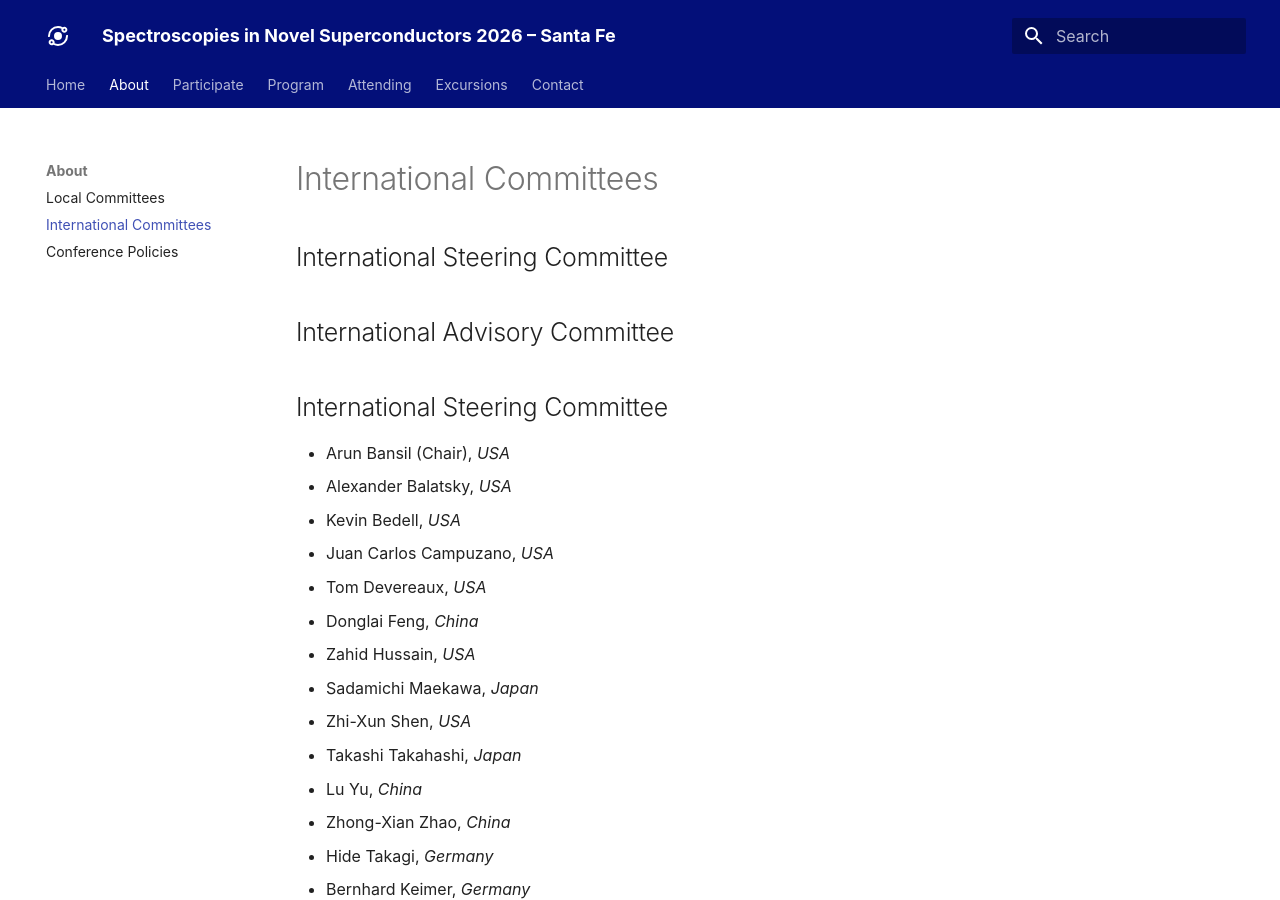
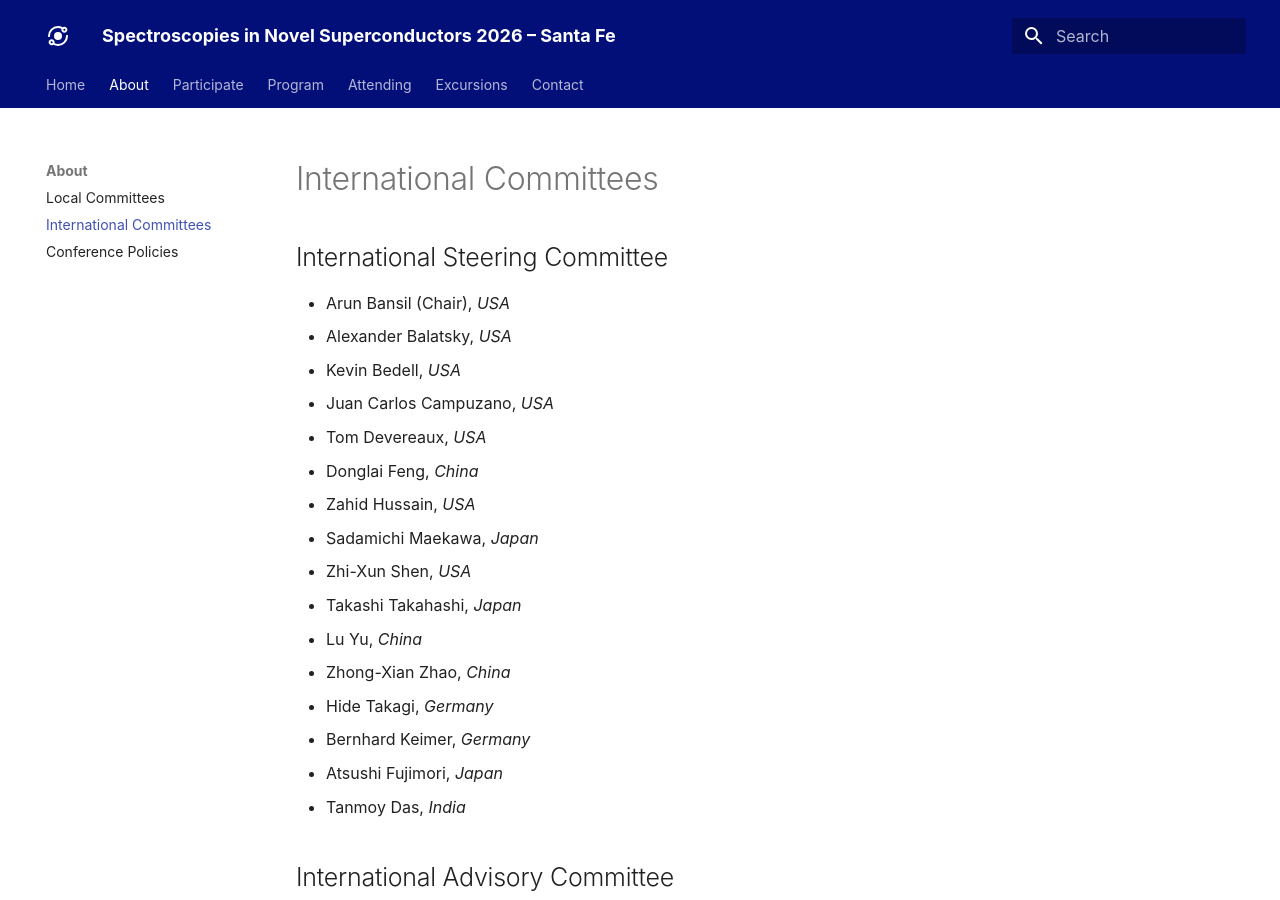
Before and after one commit to SNS2026/SNS2026.github.io, an MkDocs documentation site: the page built from docs/int_committees.md, in a window 1280 px wide and 900 px high. Built offline with MkDocs 1.6.1 and Material for MkDocs 9.7.7, drawn with Linux system fonts in a browser that asks for light colours; some web fonts are replaced.

Commit message:
Update int_committees.md

```diff
--- a/docs/int_committees.md
+++ b/docs/int_committees.md
@@ -3,11 +3,6 @@ hide:
   - toc
 title: International Committees
 ---
-
-
-## International Steering Committee
-
-##International Advisory Committee
 
 ## International Steering Committee
 * Arun Bansil (Chair), <i>USA</i>
@@ -27,7 +22,7 @@ title: International Committees
 * Atsushi Fujimori, <i>Japan</i>
 * Tanmoy Das, <i>India</i>
 
-##International Advisory Committee
+## International Advisory Committee
 * Peter Armitage, <i>John Hopkins University, USA</i>
 * Ganapathy Baskaran, <i>Institute of Mathematical Sciences, India</i>
 * Bernd Buechner, <i>IFW Dresden, Germany</i>
```
